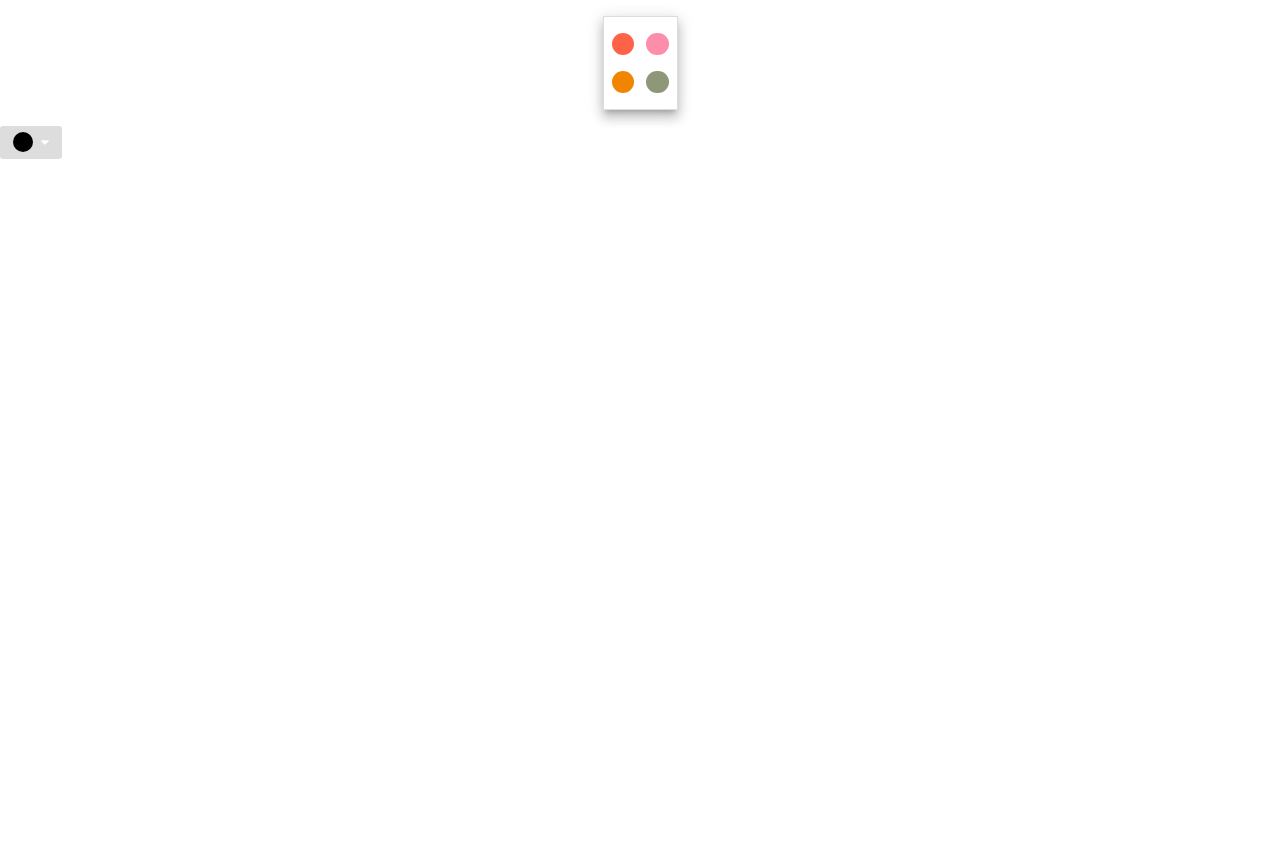
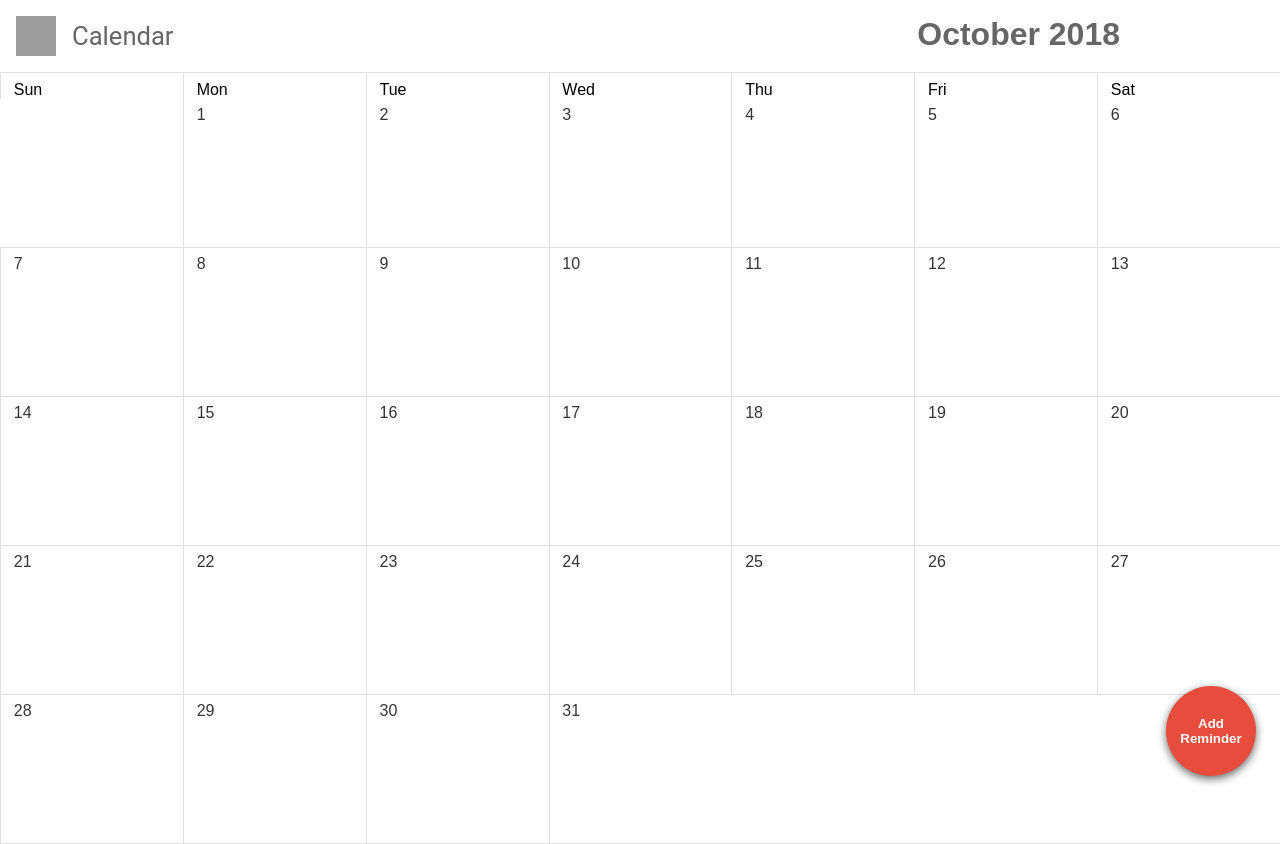
Before and after one commit to theboynextdoor/calendar-app, a React (Create React App) app: page / in a window 1280 px wide. Before the commit the page ends 800 px from the top, so only its background shows below. Built offline with nearby package versions, Linux system fonts and the light colour scheme; grey boxes are pictures that could not be loaded.

Commit message:
User can select a color when creating a reminder

```diff
--- a/src/App.js
+++ b/src/App.js
@@ -9,7 +9,6 @@ import Overlay from "./components/Overlay";
 import MastHead from "./components/MastHead";
 import ReminderForm from "./components/ReminderForm/Container";
 import ColorPicker from "./components/ColorPicker";
-import Dropdown from "./components/ColorPicker/Dropdown";
 
 // Util Functions
 import formatToMonthYear from "./helper/formatToMonthYear";
@@ -72,12 +71,15 @@ class App extends Component {
       { hex: "#fc8eac", name: "Flamingo"},
       { hex: "#f28500", name: "Tangerine"},
       { hex: "#8f9779", name: "Sage"},
-
     ];
     return (
       <div className="container">
-        <ColorPicker colors={colors}/>
-        <Dropdown />
+        <div className="container">
+          <MastHead title={formatToMonthYear(days[0])} />
+          <Calendar />
+          {reminderModal}
+          <Button classNames={["bg-red", "btn--round", "btn--float"]} onClick={this.openModal}>Add Reminder</Button>
+        </div>
       </div>
     );
   }
--- a/src/components/Calendar/index.js
+++ b/src/components/Calendar/index.js
@@ -56,7 +56,8 @@ class Calendar extends Component {
             id: reminder.id,
             startTime: reminder.startTime,
             endTime: reminder.endTime,
-            date: reminder.date
+            date: reminder.date,
+            color: reminder.color
         });
     }
 
@@ -123,6 +124,7 @@ class Calendar extends Component {
                         date={this.state.date}
                         id={this.state.id}
                         hasDeleteBtn={true}
+                        color={this.state.color}
                     />
                 </Modal>
             </Overlay>
--- a/src/components/ColorPicker/Dropdown.js
+++ /dev/null
@@ -1,12 +0,0 @@
-import React from "react";
-
-function Dropdown(props) {
-    return (
-        <button className="btn btn--droped-down" onClick={props.onClick}>
-            <span className="circle" style={{ backgroundColor: props.color }}></span>
-            <i class="fas fa-caret-down"></i>
-        </button>
-    );
-}
-
-export default Dropdown;
--- a/src/components/ColorPicker/index.js
+++ b/src/components/ColorPicker/index.js
@@ -2,25 +2,36 @@ import React from "react";
 import "./style.css";
 
 function ColorPicker(props) {
-    let colors = props.colors.map((color) => {
+
+    // When clicking one of these options
+    let colorOptions = props.colors.map((color, index) => {
         return (
             <li
                 key={color.name}
-            className="color-picker__item"
+                className="color-picker__option"
                 role="button"
                 style={ { backgroundColor: color.hex }}
                 aria-label={color.name}
-            onClick={props.onClick}
+                onClick={props.onOptionClick}
                 title={ color.name }
+                value={ index }
             >
             </li>
         );
     });
 
-    return(
-        <ul className="color-picker">
-            {colors}
-        </ul>
+    // it will change this value
+    let colorPickerButton = (
+        <button className="color-picker__btn btn btn--dropdown" value={props} aria-label={props.color.name} onClick={props.onButtonClick} style={{ marginLeft: "auto"}}>
+            <span className="circle" style={{ backgroundColor: props.color.hex}}></span>
+            <i className="fas fa-caret-down"></i>
+        </button>
+    );
+
+    return (
+        <React.Fragment>
+            { props.isOptionsDisplayed ? (<ul className="color-picker">{colorOptions}</ul>) : colorPickerButton }
+        </React.Fragment>
     );
 }
 
--- a/src/components/ColorPicker/style.css
+++ b/src/components/ColorPicker/style.css
@@ -1,4 +1,5 @@
 .color-picker {
+    background: #ffffff;
     box-shadow: 0 8px 10px 1px rgba(0,0,0,0.14), 0 3px 14px 2px rgba(0,0,0,0.12), 0 5px 5px -3px rgba(0,0,0,0.2);
     border: 1px solid #dddddd;
     list-style-type: none;
@@ -7,13 +8,17 @@
     justify-content: space-between;
     width: 75px;
     padding: 0;
-    margin-left: auto;
-    margin-right: auto;
     box-sizing: border-box;
     padding: .5rem;
+    position: absolute;
+    right: 0;
+    z-index: 4;
+    top: 0;
+    margin-top: 0;
+    margin-bottom: 0;
 }
 
-.color-picker__item {
+.color-picker__option {
     height: 22px;
     width: 40%;
     border-radius: 100px;
--- a/src/components/Reminder/Reminders.js
+++ b/src/components/Reminder/Reminders.js
@@ -9,7 +9,7 @@ function Reminders(props) {
       props.reminders.sort((a, b) => compareDesc(a.startTime, b.startTime)) :
       props.reminders.sort((a, b) => compareAsc(a.startTime, b.startTime));
 
-  reminders = reminders.map((reminder) => (<Reminder reminder={reminder} key={reminder.id} onClick={props.onClick}/>));
+  reminders = reminders.map((reminder) => (<Reminder reminder={reminder} key={reminder.id} onClick={props.onClick} style={{ color: reminder.color.hex }}/>));
 
   return (
     <React.Fragment>
--- a/src/components/ReminderForm/Container.js
+++ b/src/components/ReminderForm/Container.js
@@ -23,6 +23,7 @@ class ReminderFormContainer extends Component {
   constructor(props) {
     super(props);
 
+    // this is a private variable for the current date
     let now = new Date();
 
     let title = this.props.title || "";
@@ -34,13 +35,36 @@ class ReminderFormContainer extends Component {
       title: title,
       date: format(date, "MMM D, YYYY"),
       startTime: format(startTime, "h:mma"),
-      endTime: format(endTime, "h:mma")
+      endTime: format(endTime, "h:mma"),
+      isOptionsDisplayed: false,
+      color: this.props.color || { hex: "#ff6347",  name: "Tomato"},
+      colors: [
+        { hex: "#ff6347", name: "Tomato"},
+        { hex: "#fc8eac", name: "Flamingo"},
+        { hex: "#f28500", name: "Tangerine"},
+        { hex: "#8f9779", name: "Sage"},
+      ]
     }
 
     this.handleAddReminder = this.handleAddReminder.bind(this);
     this.handleFieldChange = this.handleFieldChange.bind(this);
     this.handleEditReminder = this.handleEditReminder.bind(this);
     this.handleDeleteReminder = this.handleDeleteReminder.bind(this);
+    this.handleColorPickerButtonClick = this.handleColorPickerButtonClick.bind(this);
+    this.handleColorPickerOptionClick = this.handleColorPickerOptionClick.bind(this);
+  }
+
+  handleColorPickerOptionClick(e) {
+    this.setState({
+      isOptionsDisplayed: false,
+      color: this.state.colors[e.target.value]
+    });
+  }
+
+  handleColorPickerButtonClick(e) {
+    this.setState({
+      isOptionsDisplayed: true
+    });
   }
 
   handleFieldChange(state, e) {
@@ -68,7 +92,7 @@ class ReminderFormContainer extends Component {
   handleEditReminder(e) {
     // We need the id to change the form
     let { id } = this.props;
-    let { title, date, startTime, endTime } = this.state;
+    let { title, date, startTime, endTime, color } = this.state;
 
     date = format(date, "YYYY-MM-DD");
     startTime = to24hrFormat(startTime);
@@ -79,7 +103,8 @@ class ReminderFormContainer extends Component {
       title: title,
       date: date,
       startTime: format(`${date} ${startTime}`),
-      endTime: format(`${date} ${endTime}`)
+      endTime: format(`${date} ${endTime}`),
+      color: color
     };
 
     this.props.editReminder(payload);
@@ -88,7 +113,7 @@ class ReminderFormContainer extends Component {
   }
 
   handleAddReminder() {
-    let { date, startTime, endTime, title } = this.state;
+    let { date, startTime, endTime, title, color } = this.state;
 
     date = format(date, "YYYY-MM-DD");
     startTime = to24hrFormat(startTime);
@@ -99,7 +124,8 @@ class ReminderFormContainer extends Component {
       title: title,
       date: date,
       startTime: format(`${date} ${startTime}`),
-      endTime: format(`${date} ${endTime}`)
+      endTime: format(`${date} ${endTime}`),
+      color: color
     };
 
     this.props.addReminder(payload);
@@ -113,7 +139,7 @@ class ReminderFormContainer extends Component {
     }
 
   render() {
-    let { title, date, startTime, endTime } = this.state;
+    let { title, date, startTime, endTime, colors, color } = this.state;
     let { type } = this.props;
 
     return (
@@ -122,13 +148,21 @@ class ReminderFormContainer extends Component {
         endTimeValue={endTime}
         startTimeValue={startTime}
         titleValue={title}
+
         onDateFieldChange={(e) => this.handleFieldChange("date", e)}
         onEndTimeFieldChange={(e) => this.handleFieldChange("endTime", e)}
         onStartTimeFieldChange={(e) => this.handleFieldChange("startTime", e)}
         onTitleFieldChange={(e) => this.handleFieldChange("title", e)}
+
         onButtonClick={ (type === "edit") ? this.handleEditReminder : this.handleAddReminder}
         onDeleteButtonClick={this.handleDeleteReminder}
+        onColorPickerButtonClick={this.handleColorPickerButtonClick}
+        onColorPickerOptionClick={this.handleColorPickerOptionClick}
+        isOptionsDisplayed={this.state.isOptionsDisplayed}
         hasDeleteBtn={this.props.hasDeleteBtn}
+
+        colors={colors}
+        color={color}
       />
     );
   }
--- a/src/components/ReminderForm/index.js
+++ b/src/components/ReminderForm/index.js
@@ -1,5 +1,6 @@
 import React from "react";
 import PropTypes from "prop-types";
+import ColorPicker from "../ColorPicker";
 
 import "./index.css";
 
@@ -10,6 +11,7 @@ function ReminderForm(props) {
 
     return (
         <div className="reminder-form">
+            <div className="row m-t-1">
                 <input
                     type="text"
                     className="input-field input-field--title"
@@ -19,6 +21,14 @@ function ReminderForm(props) {
                     required
                     placeholder="Add Title"
                 />
+                <ColorPicker
+                    colors={props.colors}
+                    color={props.color}
+                    onButtonClick={props.onColorPickerButtonClick}
+                    onOptionClick={props.onColorPickerOptionClick}
+                    isOptionsDisplayed={props.isOptionsDisplayed}
+                />
+            </div>
             <div className="row row--center-x m-t-1 bg-gray">
                 <input
                     type="text"
--- a/src/util.css
+++ b/src/util.css
@@ -18,11 +18,13 @@
     color: #4285f4;
     box-shadow: none;
 }
+
 /* Row */
 .row {
   display: flex;
   flex-direction: row;
   width: 100%;
+  position: relative;
 }
 
 .row--center-x {
@@ -55,8 +57,8 @@
     margin-right: .5rem;
 }
 
-.btn--droped-down {
-    background: #dddddd;
+.btn--dropdown {
+    background: #F5F5F5;
     box-shadow: none;
     display: flex;
     align-items: center;
```
Lines whose indentation alone changed are shown as unchanged.
